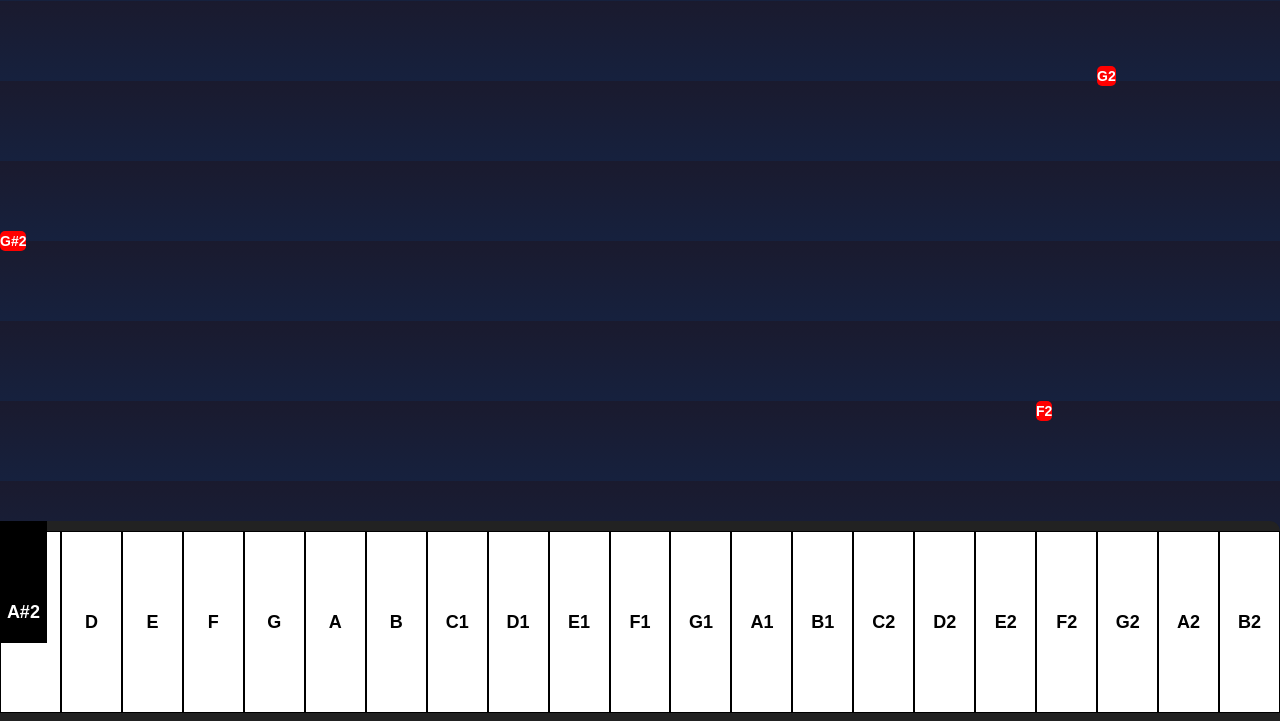
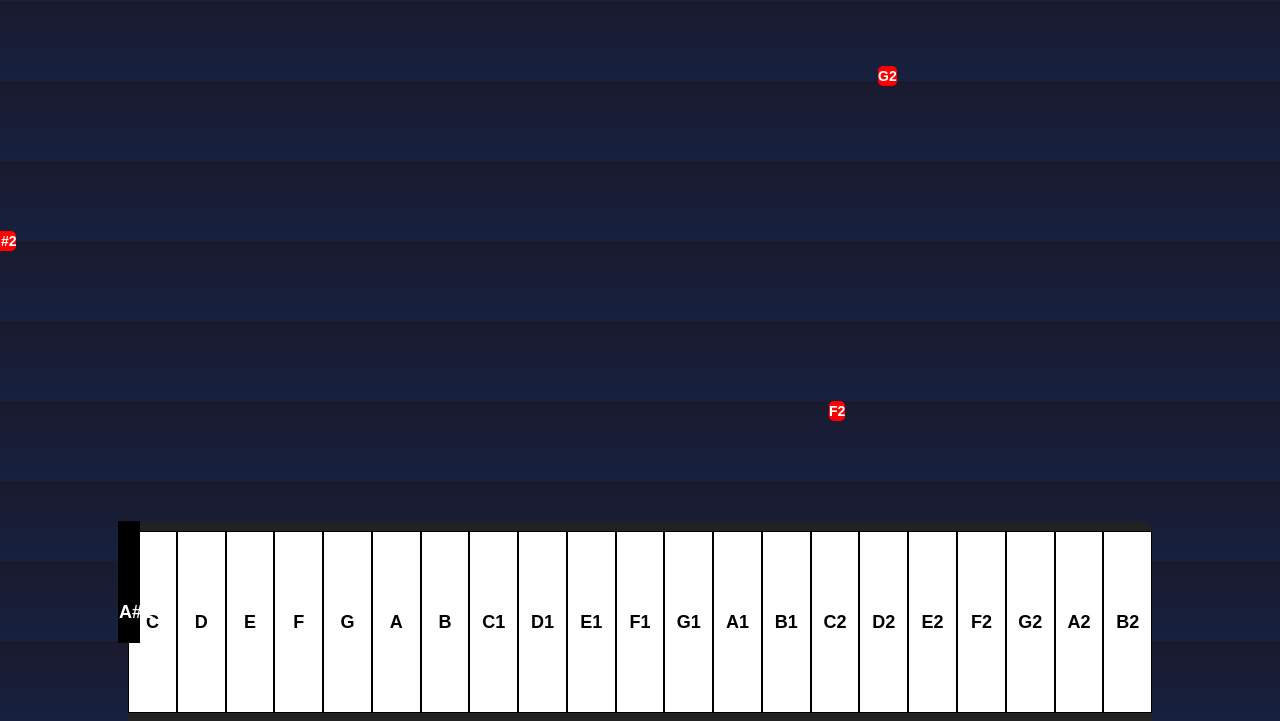
Before and after one commit to baldbuffalo/yt-midi-player, a plain HTML site: page index.html in a window 1280 px wide. Shown: the part 79-800 px from the top of the page. Drawn offline with Linux system fonts and the light colour scheme.

Commit message:
Update style.css

```diff
--- a/style.css
+++ b/style.css
@@ -14,14 +14,16 @@ body {
     width: 100%;
     height: 200px;
     display: flex;
+    justify-content: center; /* Center the piano */
 }
 
 .piano {
     display: flex;
-    width: 100%;
+    width: 80%; /* Adjusted width for better alignment */
     background: #222;
     padding: 10px 0;
     border-radius: 10px 10px 0 0;
+    position: relative; /* Allow black keys to be placed correctly */
 }
 
 /* 🎹 Key Styles */
@@ -41,6 +43,7 @@ body {
     background: white;
     color: black;
     flex: 1;
+    position: relative; /* Allow stacking of black keys */
 }
 
 /* Black Keys */
@@ -48,10 +51,11 @@ body {
     background: black;
     color: white;
     height: 120px;
-    width: 3.5%;
+    width: 20px; /* Adjusted width */
     position: absolute;
     top: 0;
     z-index: 2;
+    margin-left: -10px; /* Center black key on white key */
 }
 
 /* 🎶 Falling Notes */
```
